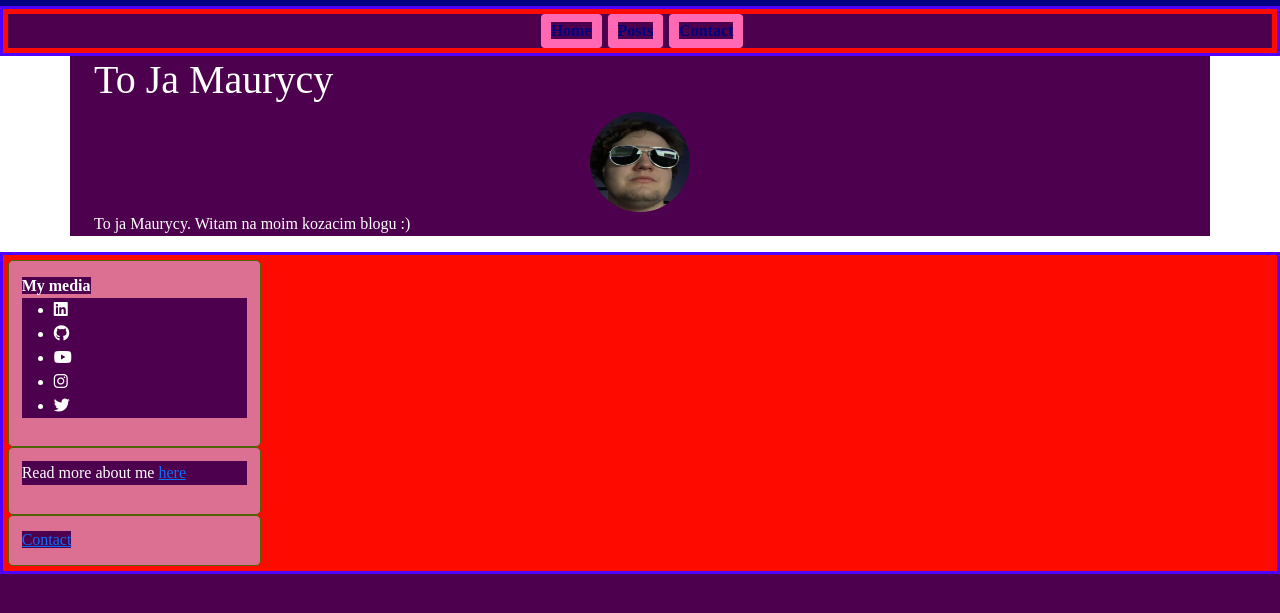
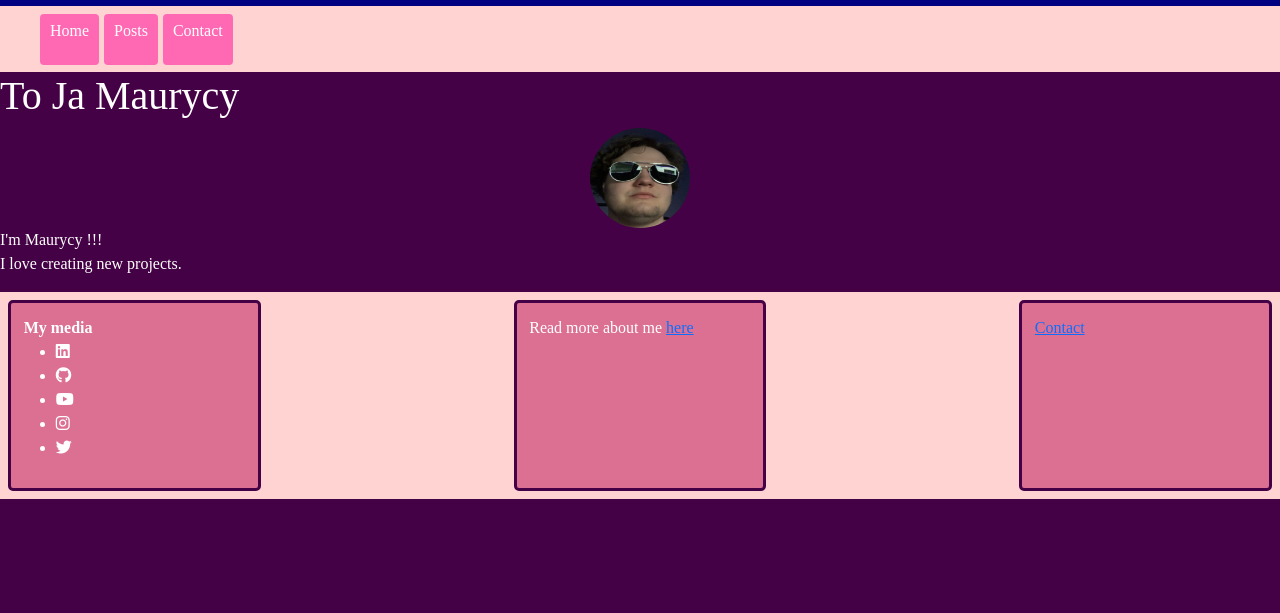
Before and after one commit to Uncle-Moris/MyBlog, a Django app: page /about/ in a window 1280 px wide. Shown: the top 613 px of the page. Run offline with Django 4.2, Linux system fonts and the light colour scheme; some libraries are stand-ins or nearby versions.

Commit message:
reject a bootstrap trashes from templates

```diff
--- a/my_blog/main/static/main/css/style.css
+++ b/my_blog/main/static/main/css/style.css
@@ -1,5 +1,5 @@
-*{
-    background-color: rgb(77, 0, 77);
+.default{
+    background-color: rgb(69, 1, 69);
     font-family: "Times New Roman";
     text-align: inherit;
     text-decoration: none;
@@ -8,11 +8,18 @@
     text-decoration: none;
 }
 .my-header{
+    box-sizing: border-box;
     width: 100%;
     height: 6px;
     background-color: navy;
+    position: sticky;
 }
 
+.posts{
+    list-style-type: none;
+    height: auto;
+    width: 80%;
+}
 
 
 #beautiful_me{
@@ -40,23 +47,26 @@ i {
     transition: 1s;
 }
 i:hover {
-    color: darkgoldenrod;
+    color: rgb(69, 1, 69);
 }
 
 .my-nav-item{
-    font-weight: 800;
+    display: inline-block;
+    list-style-type: none;
     text-decoration: none ;
     padding: 5px 10px;
-    margin: 0px 1px 0px 5px;
+    margin: 0px 1px 0px 0px;
     transition: 0.6s;
     background-color: hotpink;
     position: center;
     border-radius: 4px;
+    width:auto;
+    height: 150%;
 }
 
 .my-nav-item a{
     text-decoration: none;
-    color: navy;
+    color: white;
 }
 .my-nav-item:hover{
     color: red;
@@ -65,15 +75,20 @@ i:hover {
 
 }
 
+.footer{
+    position: relative;
+    bottom: 0;
+}
+
 .nav-bar{
     box-sizing: border-box;
-    background-color: rgb(700, 10, 0);
-    padding: 5px;
+    background-color: rgb(610, 211, 210);
+    padding: 8px;
     margin: 0;
-    border: rgba(78,1,808, 50) solid 3px;
     width: inherit;
     height: auto;
-    position: inherit;
+    justify-content: space-between;
+    display: flex;
 }
 
 .my-media {
@@ -83,7 +98,8 @@ i:hover {
     background-color: palevioletred;
     align-items: center;
     border-radius: 5px;
-    margin:0;
+    margin-right:0;
     padding: 1%;
-    border: rgba(78,100,0, 1) solid 1px;
+    border: rgba(69, 1, 69, 20) solid 3px;
+    text-decoration: none;
 }
--- a/my_blog/main/templates/home.html
+++ b/my_blog/main/templates/home.html
@@ -16,8 +16,8 @@
 </head>
 <body class="default">
     <header class="my-header"></header>
-    <nav class="nav-bar">
-        <ul class="nav col-12 col-md-auto mb-2 justify-content-center mb-md-0">
+    <nav class="my-header nav-bar ">
+        <ul>
             <li class="my-nav-item">
                 <a href="{% url 'main:home' %}"> Home </a>
             </li>
@@ -31,11 +31,11 @@
         </ul>
         </ul>
     </nav>
-    <main class="container justify-content-center">
+    <main class="">
         {% block content %}
         {% endblock %}
     </main>
-    <footer class="nav-bar">
+    <footer class="nav-bar footer">
         <div class="my-media">
             <strong>My media</strong>
             <ul>
--- a/my_blog/main/templates/main/about.html
+++ b/my_blog/main/templates/main/about.html
@@ -8,13 +8,13 @@
 
 
 {% block content %}
-<div class="container">
-   <h1 class="page-title">To Ja Maurycy</h1>
+<div>
+   <h1>To Ja Maurycy</h1>
    <img src="{% static 'main/img/me.JPG' %}" id="beautiful_me">
    <p>
-      To ja Maurycy.
-      Witam na moim kozacim blogu :)
+      I'm Maurycy !!!
+      <br>
+      I love creating new projects.
    </p>
-   <i class="bi bi-alarm-fill"></i>
 </div>
 {% endblock %}
--- a/my_blog/main/templates/main/contact.html
+++ b/my_blog/main/templates/main/contact.html
@@ -3,6 +3,5 @@
 {% block title %} Contact {% endblock %}
 
 {% block content %}
-<h1 class="page-title">Contact. <strong>Work in progress ...</strong></h1>
-<i class="fa-solid fa-spinner-third"></i>
+<h1>Contact. <strong>Work in progress ...</strong></h1>
 {% endblock %}
--- a/my_blog/main/templates/main/main.html
+++ b/my_blog/main/templates/main/main.html
@@ -2,7 +2,7 @@
 {% load static %}
 <!-- The static title of current template  -->
 {% block title %}
-    <h1 class="page-title">The Title 1</h1>
+    <h1>The Title 1</h1>
 {% endblock %}
 
 {% block content %}
--- a/my_blog/posts/templates/posts/details.html
+++ b/my_blog/posts/templates/posts/details.html
@@ -6,9 +6,8 @@
 {% block title %}
 {{ details.title }}
 {% endblock %}
-
 {% block content %}
-<section class="content_box">
+<section>
     <h1 class="page-title">{{ details.title }}</h1>
     <p >
         {{ details.content }}
```
Also changed, not shown: my_blog/posts/templates/posts/list.html (+3 -4 lines).
